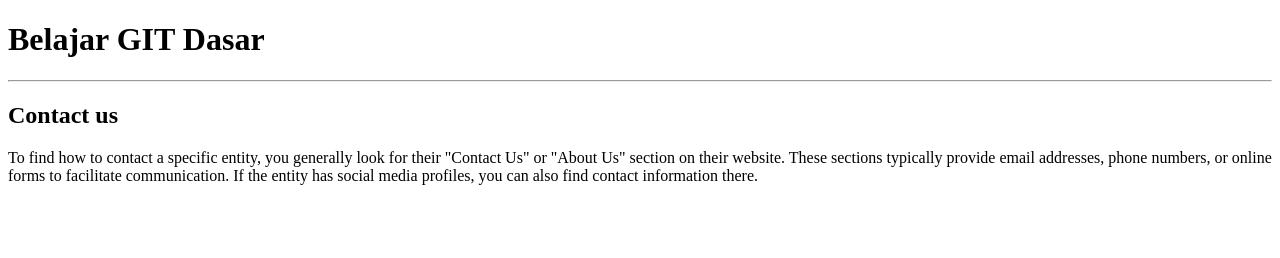
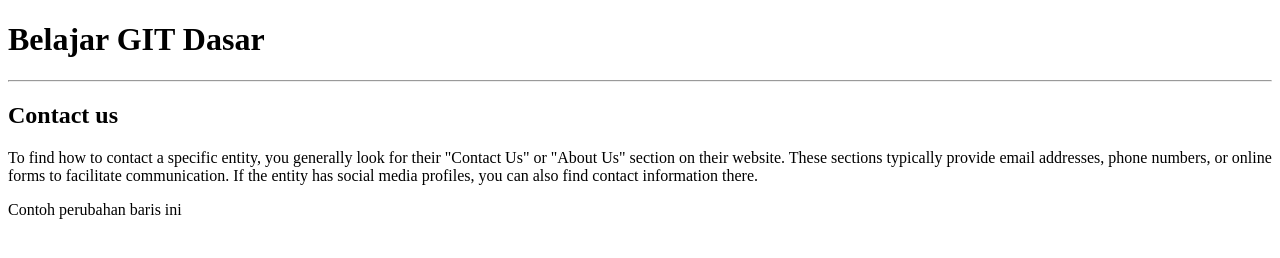
Before and after one commit to Wahyux12/CompanyProfile, a plain HTML site: page contact-us.html in a window 1280 px wide. Drawn offline with Linux system fonts and the light colour scheme.

```diff
--- a/contact-us.html
+++ b/contact-us.html
@@ -6,7 +6,10 @@
     <body>
         <h1>Belajar GIT Dasar</h1><hr/>
         <h2>Contact us</h2>
+
         <p>To find how to contact a specific entity, you generally look for their "Contact Us" or "About Us" section on their website. These sections typically provide email addresses, phone numbers, or online forms to facilitate communication. If the entity has social media profiles, you can also find contact information there. </p>
+
+        <div>Contoh perubahan baris ini</div>
 
     </body>
 </html>
```
